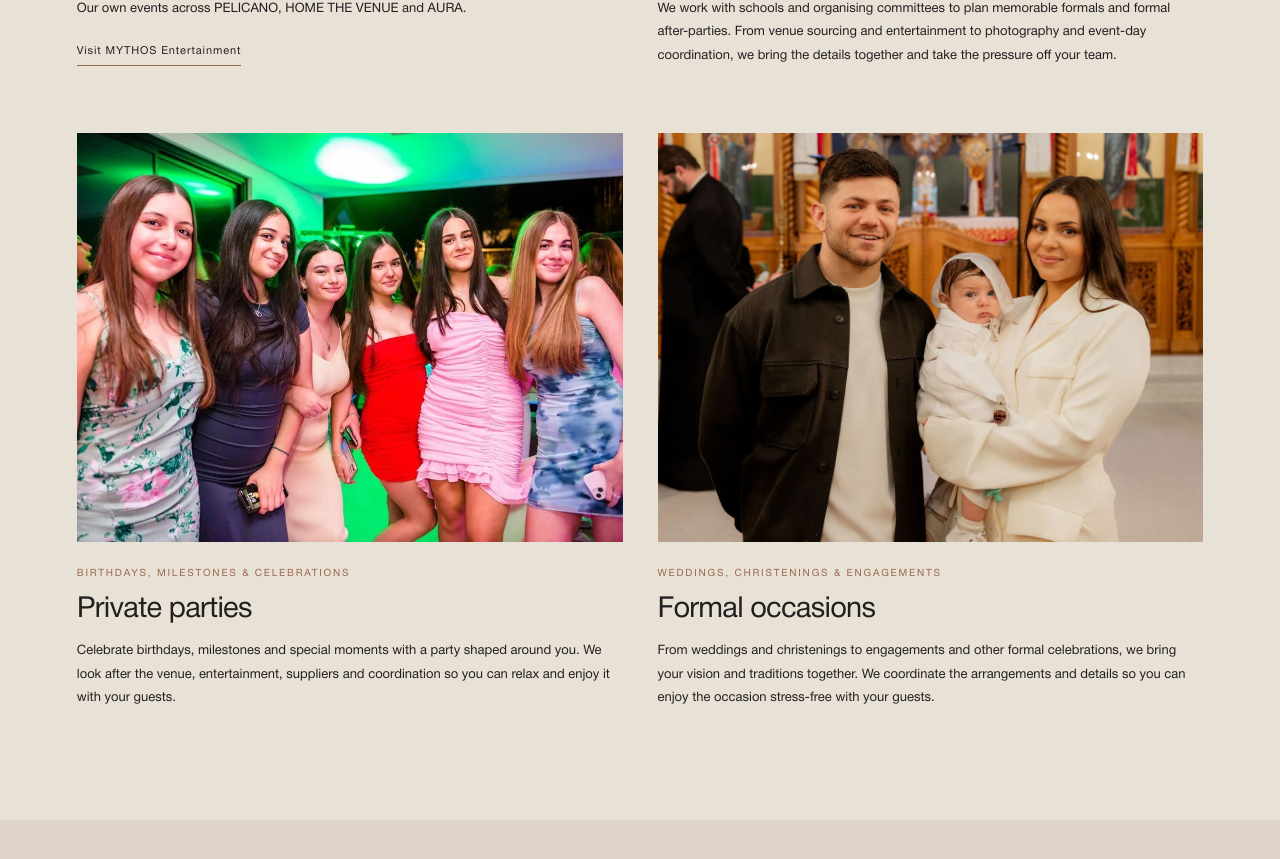
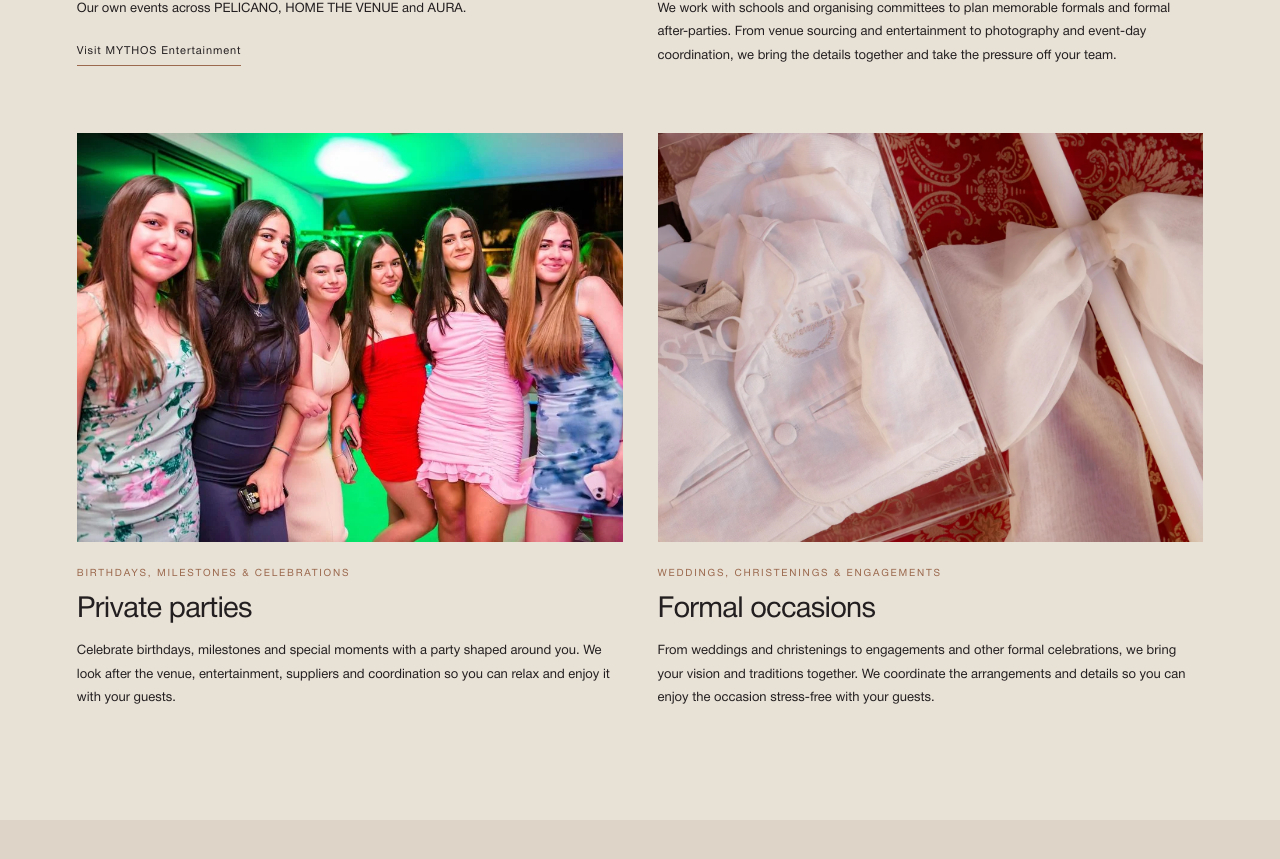
Before and after one commit to Michaelminas/Mythos_wesite-7-11-2025, a Next.js app: page /planning in a window 1280 px wide. Shown: the part 5180-6039 px from the top of the page. Built offline with nearby package versions, Linux system fonts and the light colour scheme; a web font is replaced by a local one.

Commit message:
Use ceremony detail photograph for formal occasions card

```diff
--- a/app/planning/Portfolio.tsx
+++ b/app/planning/Portfolio.tsx
@@ -4,7 +4,7 @@ const projects = [
   { id: 'mythos', category: 'Live events & experiences', title: 'MYTHOS Entertainment', description: 'Our own events across PELICANO, HOME THE VENUE and AURA.', cover: 'mythos-cover-v2.webp', alt: 'MYTHOS crowd and stage at HOME THE VENUE', position: 'center 55%', href: 'https://mythos-wesite-7-11-2025-git-myt-9eb2fa-mythos-projects-fac54b0d.vercel.app/' },
   { id: 'cranbrook', category: 'School celebrations', title: 'School formals & after-parties', description: 'We work with schools and organising committees to plan memorable formals and formal after-parties. From venue sourcing and entertainment to photography and event-day coordination, we bring the details together and take the pressure off your team.', cover: 'cranbrook-cover-v2.webp', alt: 'Friends enjoying an evening celebration', position: 'center 35%', href: undefined },
   { id: 'eleni', category: 'Birthdays, milestones & celebrations', title: 'Private parties', description: 'Celebrate birthdays, milestones and special moments with a party shaped around you. We look after the venue, entertainment, suppliers and coordination so you can relax and enjoy it with your guests.', cover: 'eleni-1.webp', alt: 'Guests celebrating a special milestone together', position: 'center 35%', href: undefined },
-  { id: 'christopher', category: 'Weddings, christenings & engagements', title: 'Formal occasions', description: 'From weddings and christenings to engagements and other formal celebrations, we bring your vision and traditions together. We coordinate the arrangements and details so you can enjoy the occasion stress-free with your guests.', cover: 'christopher-cover-v2.webp', alt: 'A family sharing a special occasion together', position: 'center 60%', href: undefined },
+  { id: 'christopher', category: 'Weddings, christenings & engagements', title: 'Formal occasions', description: 'From weddings and christenings to engagements and other formal celebrations, we bring your vision and traditions together. We coordinate the arrangements and details so you can enjoy the occasion stress-free with your guests.', cover: 'formal-occasion-details.webp', alt: 'White christening attire and a ribbon-adorned candle arranged for the ceremony', position: 'center', href: undefined },
 ];
 
 export default function Portfolio() {
```
Also changed, not shown: public/planning/portfolio/formal-occasion-details.webp (added).
